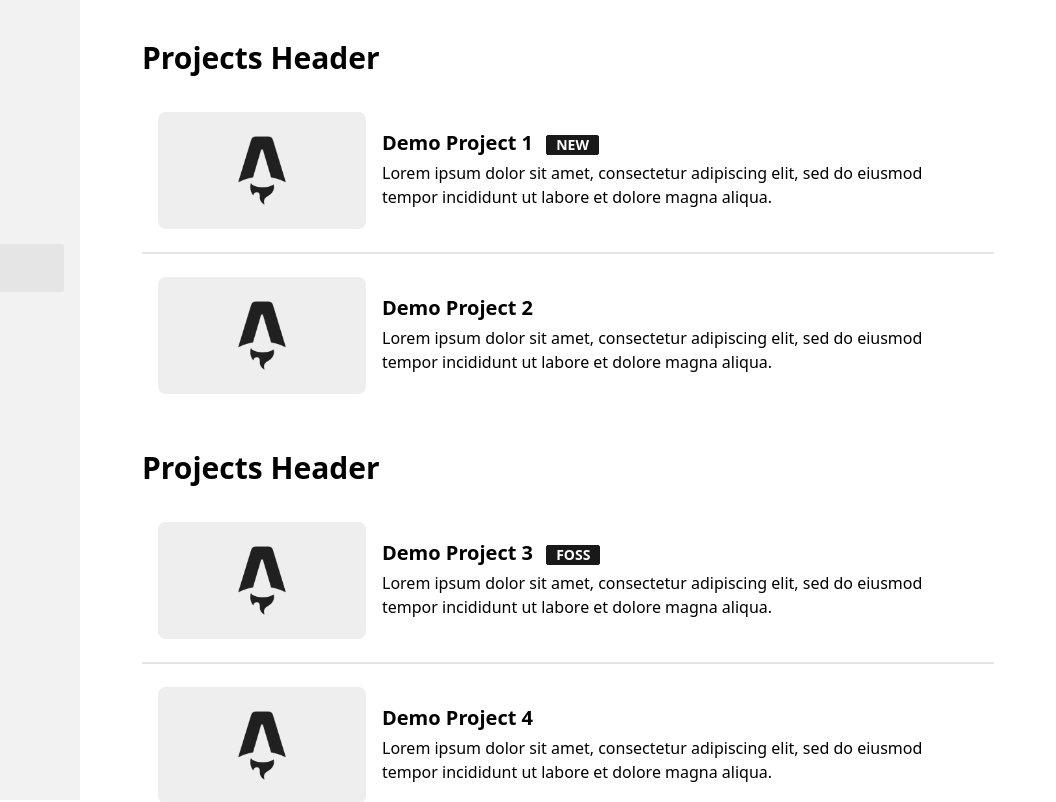
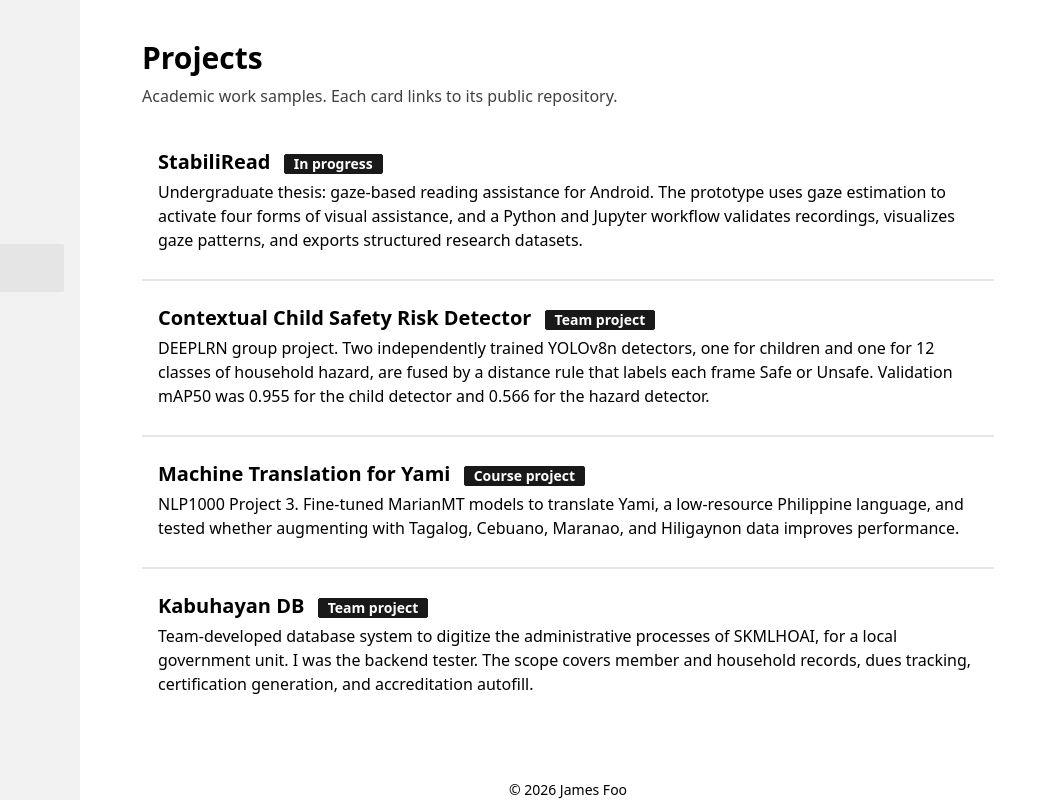
Before and after one commit to FooJames/eportfolio, an Astro site: page /eportfolio/projects in a window 1280 px wide. Shown: the top 802 px of the page, 224-1280 px from the left. Built offline with nearby package versions, Linux system fonts and the light colour scheme; Astro itself is replaced by a stand-in of ours.

Commit message:
Add projects to home and Projects pages, set LinkedIn URL

```diff
--- a/src/config.ts
+++ b/src/config.ts
@@ -5,7 +5,6 @@ export const SITE_NAME = 'James Foo';
 export const SITE_TITLE = 'James Foo | Career E-Portfolio';
 export const SITE_DESCRIPTION = 'Career e-portfolio of James Foo, a Computer Science student at De La Salle University Manila seeking a data science or machine learning internship.';
 export const GITHUB_URL = 'https://github.com/FooJames';
-// TODO: replace with your real LinkedIn profile URL.
-export const LINKEDIN_URL = 'https://www.linkedin.com/in/REPLACE-ME';
+export const LINKEDIN_URL = 'https://www.linkedin.com/in/james-foo-a80b30233/';
 export const GENERATE_SLUG_FROM_TITLE = true
 export const TRANSITION_API = true
--- /dev/null
+++ b/src/data/projects.ts
@@ -0,0 +1,33 @@
+export interface Project {
+  title: string;
+  badge: string;
+  desc: string;
+  url: string;
+}
+
+export const projects: Project[] = [
+  {
+    title: "StabiliRead",
+    badge: "In progress",
+    desc: "Undergraduate thesis: gaze-based reading assistance for Android. The prototype uses gaze estimation to activate four forms of visual assistance, and a Python and Jupyter workflow validates recordings, visualizes gaze patterns, and exports structured research datasets.",
+    url: "https://github.com/JedidiahJulian/newsmead",
+  },
+  {
+    title: "Contextual Child Safety Risk Detector",
+    badge: "Team project",
+    desc: "DEEPLRN group project. Two independently trained YOLOv8n detectors, one for children and one for 12 classes of household hazard, are fused by a distance rule that labels each frame Safe or Unsafe. Validation mAP50 was 0.955 for the child detector and 0.566 for the hazard detector.",
+    url: "https://github.com/FooJames/DEEPLRN_Group2",
+  },
+  {
+    title: "Machine Translation for Yami",
+    badge: "Course project",
+    desc: "NLP1000 Project 3. Fine-tuned MarianMT models to translate Yami, a low-resource Philippine language, and tested whether augmenting with Tagalog, Cebuano, Maranao, and Hiligaynon data improves performance.",
+    url: "https://github.com/FooJames/NLP1000-MCO3",
+  },
+  {
+    title: "Kabuhayan DB",
+    badge: "Team project",
+    desc: "Team-developed database system to digitize the administrative processes of SKMLHOAI, for a local government unit. I was the backend tester. The scope covers member and household records, dues tracking, certification generation, and accreditation autofill.",
+    url: "https://github.com/cssweng-skmlhoai/kabuhayandb-backend",
+  },
+];
--- a/src/pages/index.astro
+++ b/src/pages/index.astro
@@ -1,5 +1,7 @@
 ---
 import BaseLayout from "../layouts/BaseLayout.astro";
+import HorizontalCard from "../components/HorizontalCard.astro";
+import { projects } from "../data/projects";
 import { url } from "../lib/url";
 import { LINKEDIN_URL, GITHUB_URL } from "../config";
 ---
@@ -30,4 +32,17 @@ import { LINKEDIN_URL, GITHUB_URL } from "../config";
       <a class="btn btn-outline" href={GITHUB_URL} target="_blank">GitHub</a>
     </div>
   </div>
+
+  <div class="text-3xl w-full font-bold mb-5">Projects</div>
+  {
+    projects.map((p, i) => (
+      <>
+        {i > 0 && <div class="divider my-0" />}
+        <HorizontalCard title={p.title} badge={p.badge} desc={p.desc} url={p.url} />
+      </>
+    ))
+  }
+  <div class="mt-6">
+    <a class="btn btn-outline btn-sm" href={url("/projects")}>All projects</a>
+  </div>
 </BaseLayout>
--- a/src/pages/projects.astro
+++ b/src/pages/projects.astro
@@ -1,51 +1,21 @@
 ---
 import BaseLayout from "../layouts/BaseLayout.astro";
 import HorizontalCard from "../components/HorizontalCard.astro";
+import { projects } from "../data/projects";
 ---
 
-<BaseLayout title = "Projects" sideBarActiveItemID="projects">
+<BaseLayout title="Projects | James Foo" sideBarActiveItemID="projects">
   <div>
-    <div class="text-3xl w-full font-bold mb-5">Projects Header</div>
+    <div class="text-3xl w-full font-bold mb-2">Projects</div>
+    <p class="mb-6 opacity-75">Academic work samples. Each card links to its public repository.</p>
   </div>
 
-  <HorizontalCard
-    title="Demo Project 1"
-    img="/post_img.webp"
-    desc="Lorem ipsum dolor sit amet, consectetur adipiscing elit, sed do eiusmod tempor incididunt ut labore et dolore magna aliqua."
-    url="#"
-    badge="NEW"
-  />
-  <div class="divider my-0"></div>
-  <HorizontalCard
-    title="Demo Project 2"
-    img="/post_img.webp"
-    desc="Lorem ipsum dolor sit amet, consectetur adipiscing elit, sed do eiusmod tempor incididunt ut labore et dolore magna aliqua."
-    url="#"
-  />
-
-  <div>
-    <div class="text-3xl w-full font-bold mb-5 mt-10">Projects Header</div>
-  </div>
-
-  <HorizontalCard
-    title="Demo Project 3"
-    img="/post_img.webp"
-    desc="Lorem ipsum dolor sit amet, consectetur adipiscing elit, sed do eiusmod tempor incididunt ut labore et dolore magna aliqua."
-    url="#"
-    badge="FOSS"
-  />
-  <div class="divider my-0"></div>
-  <HorizontalCard
-    title="Demo Project 4"
-    img="/post_img.webp"
-    desc="Lorem ipsum dolor sit amet, consectetur adipiscing elit, sed do eiusmod tempor incididunt ut labore et dolore magna aliqua."
-    url="#"
-  />
-  <div class="divider my-0"></div>
-  <HorizontalCard
-    title="Demo Project 5"
-    img="/post_img.webp"
-    desc="Lorem ipsum dolor sit amet, consectetur adipiscing elit, sed do eiusmod tempor incididunt ut labore et dolore magna aliqua."
-    url="#"
-  />
+  {
+    projects.map((p, i) => (
+      <>
+        {i > 0 && <div class="divider my-0" />}
+        <HorizontalCard title={p.title} badge={p.badge} desc={p.desc} url={p.url} />
+      </>
+    ))
+  }
 </BaseLayout>
```
